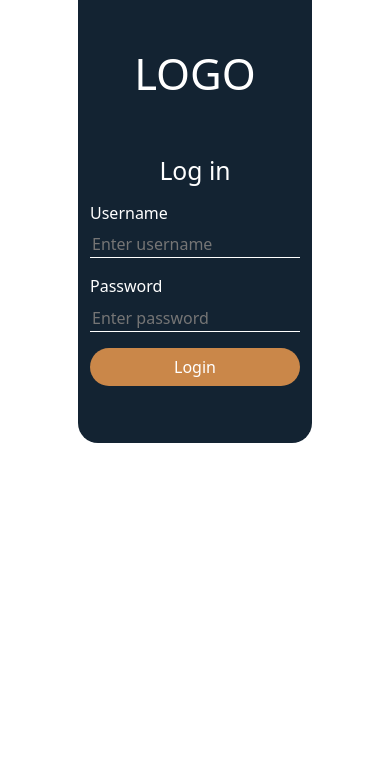
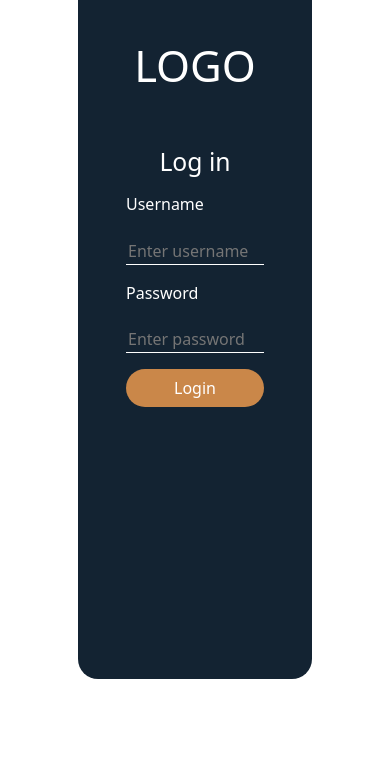
Before and after one commit to Z3phyr425/hotelreservation, a PHP site: page /login.php in a window 390 px wide. Shown: the part 77-844 px from the top of the page. Run offline with PHP 8.4, Linux system fonts and the light colour scheme.

Commit message:
Update login.php

```diff
--- a/login.php
+++ b/login.php
@@ -49,6 +49,7 @@
             border: none;
             border-bottom: solid 1px #ffffff;
             outline: none;
+            padding-top: 1em;
         }
         .btn_login{
             width: 100%;
@@ -56,11 +57,13 @@
             border-radius: 20px;
             color: #ffffff;
         }
+        .login_container{
+            padding-bottom: 14em;
+        }
         </style>
 </head>
 <body>
-<main id="main" class=" alert-info">
-    <div class="container">
+    <div class="container h-100 p-5">
         <div class="row row_login">
             <div class="col-md-6" id="login-left">
                 <!-- Logo is here-->
@@ -119,7 +122,7 @@
                         </div>
                     </div>
                     <div class="row d-flex justify-content-center text-white">
-                        <div class="col-md-9">
+                        <div class="col-md-9 login_container">
                             <input type="submit" name="login" class="btn btn_login btn-block btn-wave col-md-4 mt-3" value="Login">
                         </div>
                     </div>
@@ -127,7 +130,6 @@
             </div>
         </div>
     </div>
-</main>
 
     <!-- Optional JavaScript; choose one of the two! -->
 
```
